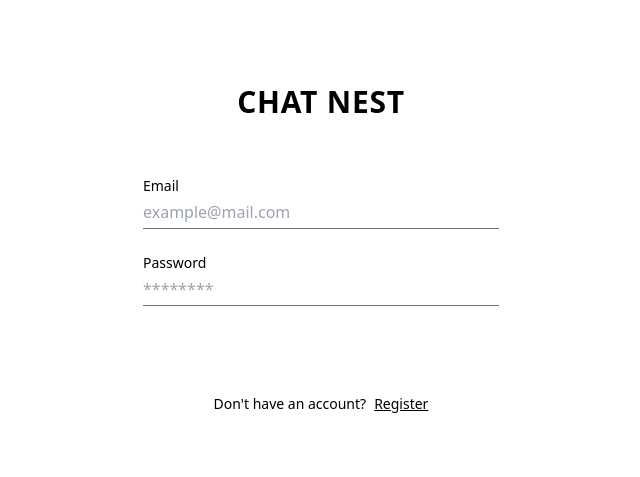
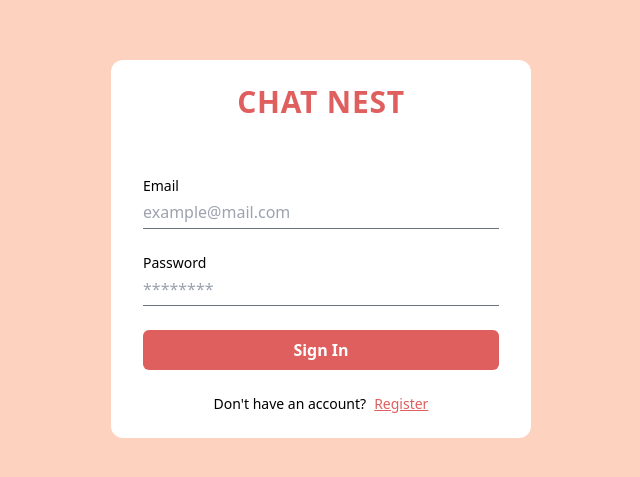
Before and after one commit to krish-98/Chat-Nest, a React (Create React App) app: page /login in a window 1280 px wide. Shown: the part 151-628 px from the top of the page, without its empty margins (319-959 px from the left). Built offline with nearby package versions, Linux system fonts and the light colour scheme; no server answers.

Commit message:
configuring the colors for the site

```diff
--- a/tailwind.config.js
+++ b/tailwind.config.js
@@ -3,6 +3,12 @@ module.exports = {
   content: ["./src/**/*.{js,jsx,ts,tsx}"],
   theme: {
     extend: {
+      colors: {
+        main: "",
+        background: "#FDD2BF",
+        text: "#DF5E5E",
+        layer: "#E98580",
+      },
       flex: {
         2: "2 1 0%",
       },
```
